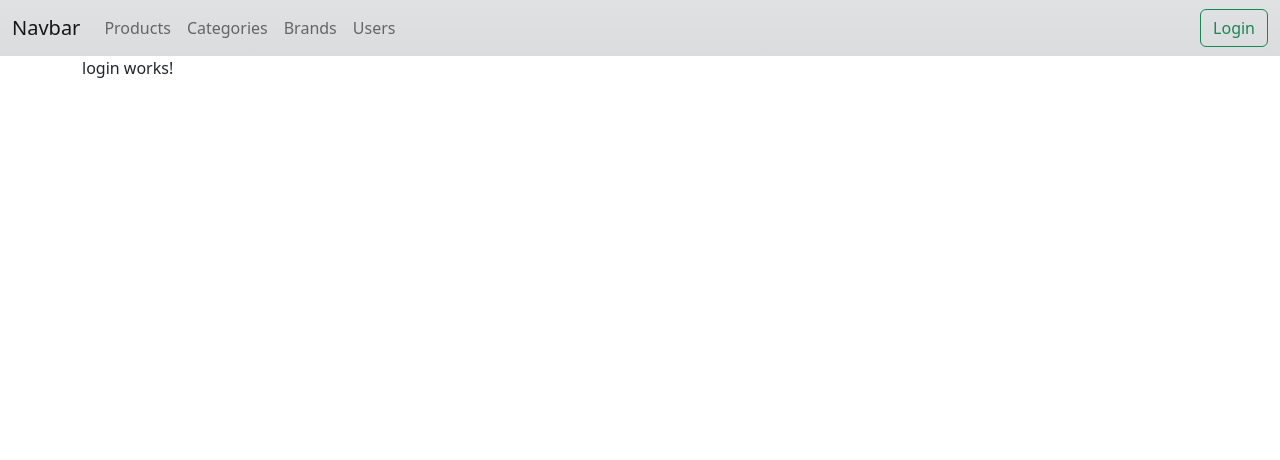
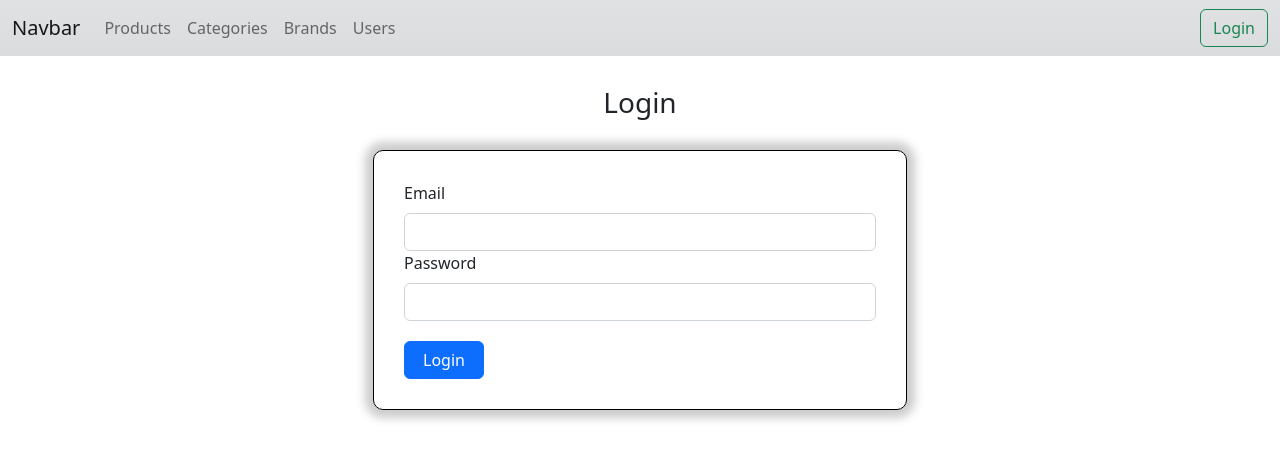
Before and after one commit to brk-175/Mystore-AdminPanel, an Angular app: page /login in a window 1280 px wide. Shown: the top 460 px of the page. Built offline with nearby package versions, Linux system fonts and the light colour scheme.

Commit message:
finished with admin login flow

```diff
--- a/angular.json
+++ b/angular.json
@@ -16,15 +16,11 @@
             "outputPath": "dist/mystore-adminpanel",
             "index": "src/index.html",
             "main": "src/main.ts",
-            "polyfills": [
-              "zone.js"
-            ],
+            "polyfills": ["zone.js"],
             "tsConfig": "tsconfig.app.json",
-            "assets": [
-              "src/favicon.ico",
-              "src/assets"
-            ],
+            "assets": ["src/favicon.ico", "src/assets"],
             "styles": [
+              "node_modules/ngx-toastr/toastr.css",
               "node_modules/bootstrap/dist/css/bootstrap.min.css",
               "src/styles.css"
             ],
@@ -78,18 +74,10 @@
         "test": {
           "builder": "@angular-devkit/build-angular:karma",
           "options": {
-            "polyfills": [
-              "zone.js",
-              "zone.js/testing"
-            ],
+            "polyfills": ["zone.js", "zone.js/testing"],
             "tsConfig": "tsconfig.spec.json",
-            "assets": [
-              "src/favicon.ico",
-              "src/assets"
-            ],
-            "styles": [
-              "src/styles.css"
-            ],
+            "assets": ["src/favicon.ico", "src/assets"],
+            "styles": ["src/styles.css"],
             "scripts": []
           }
         }
--- a/package.json
+++ b/package.json
@@ -10,7 +10,7 @@
   },
   "private": true,
   "dependencies": {
-    "@angular/animations": "^15.0.0",
+    "@angular/animations": "^15.0.4",
     "@angular/common": "^15.0.0",
     "@angular/compiler": "^15.0.0",
     "@angular/core": "^15.0.0",
@@ -21,6 +21,7 @@
     "@ng-bootstrap/ng-bootstrap": "^14.0.0",
     "@popperjs/core": "^2.11.6",
     "bootstrap": "^5.2.3",
+    "ngx-toastr": "^16.0.1",
     "rxjs": "~7.5.0",
     "toastr": "^2.1.4",
     "tslib": "^2.3.0",
--- a/src/app/admin/admin.service.ts
+++ b/src/app/admin/admin.service.ts
@@ -1,9 +1,19 @@
+import { HttpClient } from '@angular/common/http';
 import { Injectable } from '@angular/core';
 
 @Injectable({
-  providedIn: 'root'
+  providedIn: 'root',
 })
 export class AdminService {
+  url: string = 'http://localhost:7000/admin';
 
-  constructor() { }
+  constructor(private http: HttpClient) {}
+
+  onLogin(email: string, password: string) {
+    const body = {
+      email: email,
+      password: password,
+    };
+    return this.http.post(this.url + '/login', body);
+  }
 }
--- a/src/app/admin/login/login.component.css
+++ b/src/app/admin/login/login.component.css
@@ -0,0 +1,15 @@
+button {
+    margin-top: 20px;
+    width: 80px;
+}
+button:hover {
+    background: black;
+    color: aquamarine;
+    border: 1px solid crimson;
+}
+.login {
+    border: 1px solid black;
+    padding: 30px;
+    border-radius: 10px;
+    box-shadow: 0 0 10px 8px #ccc;
+}
--- a/src/app/admin/login/login.component.html
+++ b/src/app/admin/login/login.component.html
@@ -1 +1,20 @@
-<p>login works!</p>
+<h3 class="header">Login</h3>
+<div class="container">
+  <div class="row">
+    <div class="col-md-3"></div>
+    <div class="col-md-6">
+      <div class="form login">
+        <div class="form-group">
+          <div class="form-label">Email</div>
+          <input [(ngModel)]="email" type="email" class="form-control" />
+        </div>
+        <div class="form-group">
+          <div class="form-label">Password</div>
+          <input [(ngModel)]="password" type="password" class="form-control" />
+        </div>
+        <button (click)="onLogin()" class="btn btn-primary btn">Login</button>
+      </div>
+    </div>
+    <div class="col-md-3"></div>
+  </div>
+</div>
--- a/src/app/admin/login/login.component.ts
+++ b/src/app/admin/login/login.component.ts
@@ -1,10 +1,38 @@
 import { Component } from '@angular/core';
+import { Router } from '@angular/router';
+import { ToastrService } from 'ngx-toastr';
+import { AdminService } from '../admin.service';
 
 @Component({
   selector: 'app-login',
   templateUrl: './login.component.html',
-  styleUrls: ['./login.component.css']
+  styleUrls: ['./login.component.css'],
 })
 export class LoginComponent {
+  email: string = '';
+  password: string = '';
 
+  constructor(
+    private service: AdminService,
+    private toastr: ToastrService,
+    private router: Router
+  ) {}
+
+  onLogin() {
+    if (this.email == '') this.toastr.warning('Please enter email !');
+    else if (this.password == '')
+      this.toastr.warning('Please enter password !');
+    else {
+      const observable = this.service.onLogin(this.email, this.password);
+      observable.subscribe((response: any) => {
+        if (response.status == 'success') {
+          this.toastr.success('Welcome !');
+          const user = response.data;
+          sessionStorage['name'] = user.firstName + ' ' + user.lastName;
+          sessionStorage['token'] = user.token;
+          this.router.navigate(['/product-list']);
+        } else this.toastr.error(response.error);
+      });
+    }
+  }
 }
--- a/src/app/app.component.html
+++ b/src/app/app.component.html
@@ -20,7 +20,7 @@
         </li>
       </ul>
       <div class="d-flex" role="search">
-        <button (click)="onLogin()" class="btn btn-outline-success" type="submit">Login</button>
+        <button (click)="onLogout()" class="btn btn-outline-success" type="submit">Login</button>
       </div>
     </div>
   </div>
--- a/src/app/app.component.ts
+++ b/src/app/app.component.ts
@@ -4,14 +4,14 @@ import { Router } from '@angular/router';
 @Component({
   selector: 'app-root',
   templateUrl: './app.component.html',
-  styleUrls: ['./app.component.css']
+  styleUrls: ['./app.component.css'],
 })
 export class AppComponent {
   title = 'mystore-adminpanel';
 
-  constructor (private router: Router) { }
+  constructor(private router: Router) {}
 
-  onLogin () {
+  onLogout() {
     this.router.navigate(['/login']);
   }
 }
--- a/src/app/app.module.ts
+++ b/src/app/app.module.ts
@@ -14,6 +14,8 @@ import { BrandListComponent } from './brand/brand-list/brand-list.component';
 import { UserListComponent } from './user/user-list/user-list.component';
 import { FormsModule } from '@angular/forms';
 import { HttpClientModule } from '@angular/common/http';
+import { BrowserAnimationsModule } from '@angular/platform-browser/animations';
+import { ToastrModule } from 'ngx-toastr';
 
 @NgModule({
   declarations: [
@@ -33,6 +35,8 @@ import { HttpClientModule } from '@angular/common/http';
     NgbModule,
     FormsModule,
     HttpClientModule,
+    BrowserAnimationsModule,
+    ToastrModule.forRoot(),
   ],
   providers: [],
   bootstrap: [AppComponent],
--- a/src/styles.css
+++ b/src/styles.css
@@ -1 +1,4 @@
-/* You can add global styles to this file, and also import other style files */
+h3.header {
+    margin: 30px;
+    text-align: center;
+}
```
Also changed, not shown: 1 other file (tests, documents, lock files or other folders).
